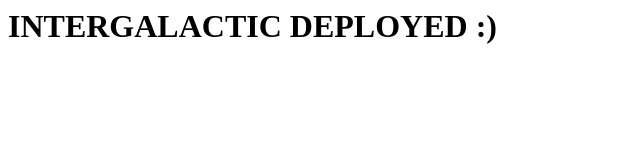
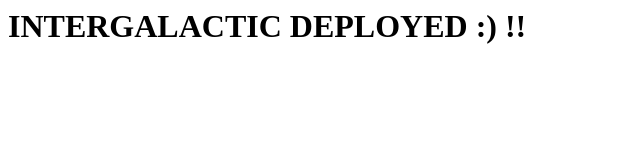
Before and after one commit to cyberjet86/intergalactic_deploy, a plain HTML site: page index.html in a window 1280 px wide. Shown: the full height of the page, 0-640 px from the left. Drawn offline with Linux system fonts and the light colour scheme.

Commit message:
Update index.html

```diff
--- a/index.html
+++ b/index.html
@@ -1,3 +1,3 @@
 <h1>
-  INTERGALACTIC DEPLOYED :)
+  INTERGALACTIC DEPLOYED :) !!
 </h1>
```
